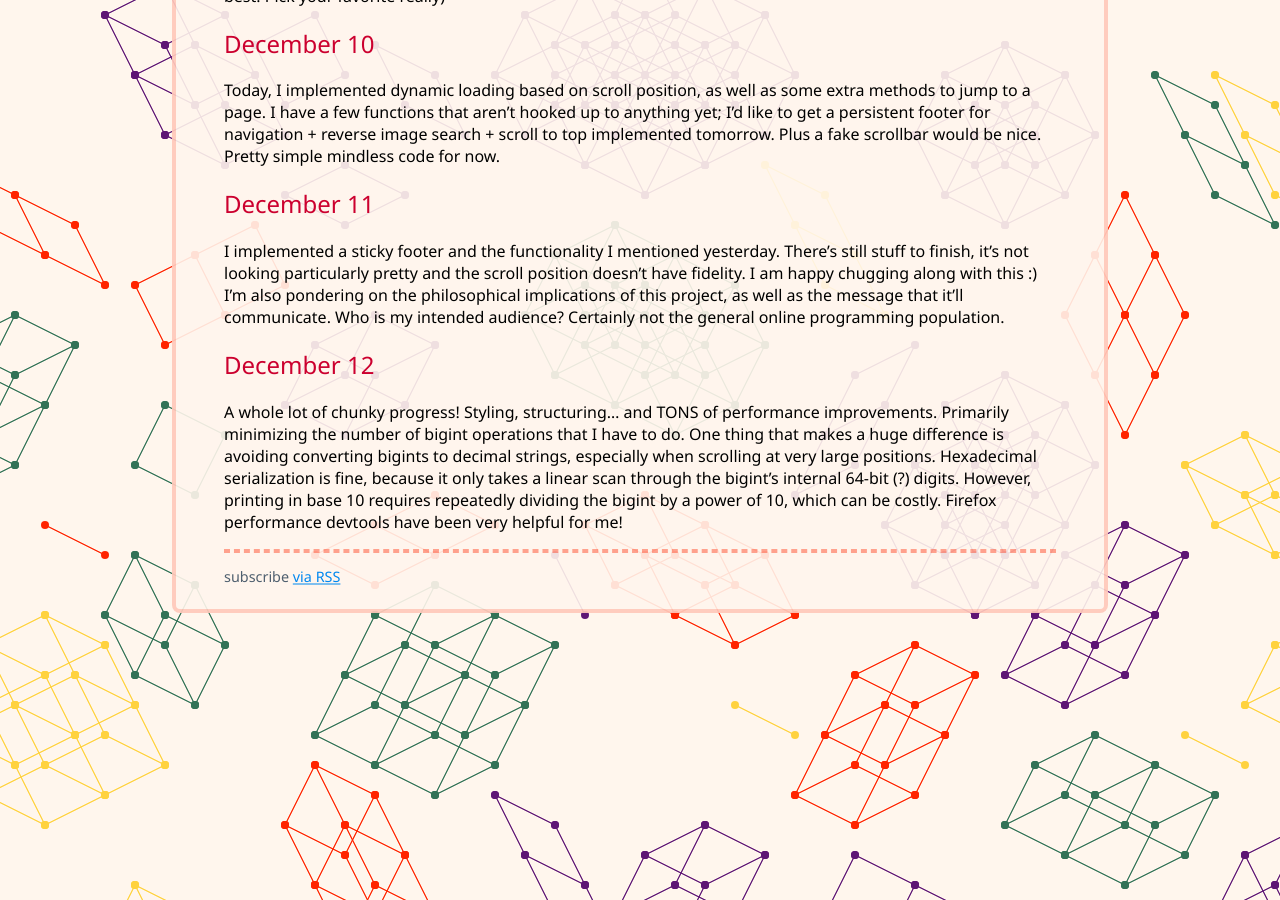
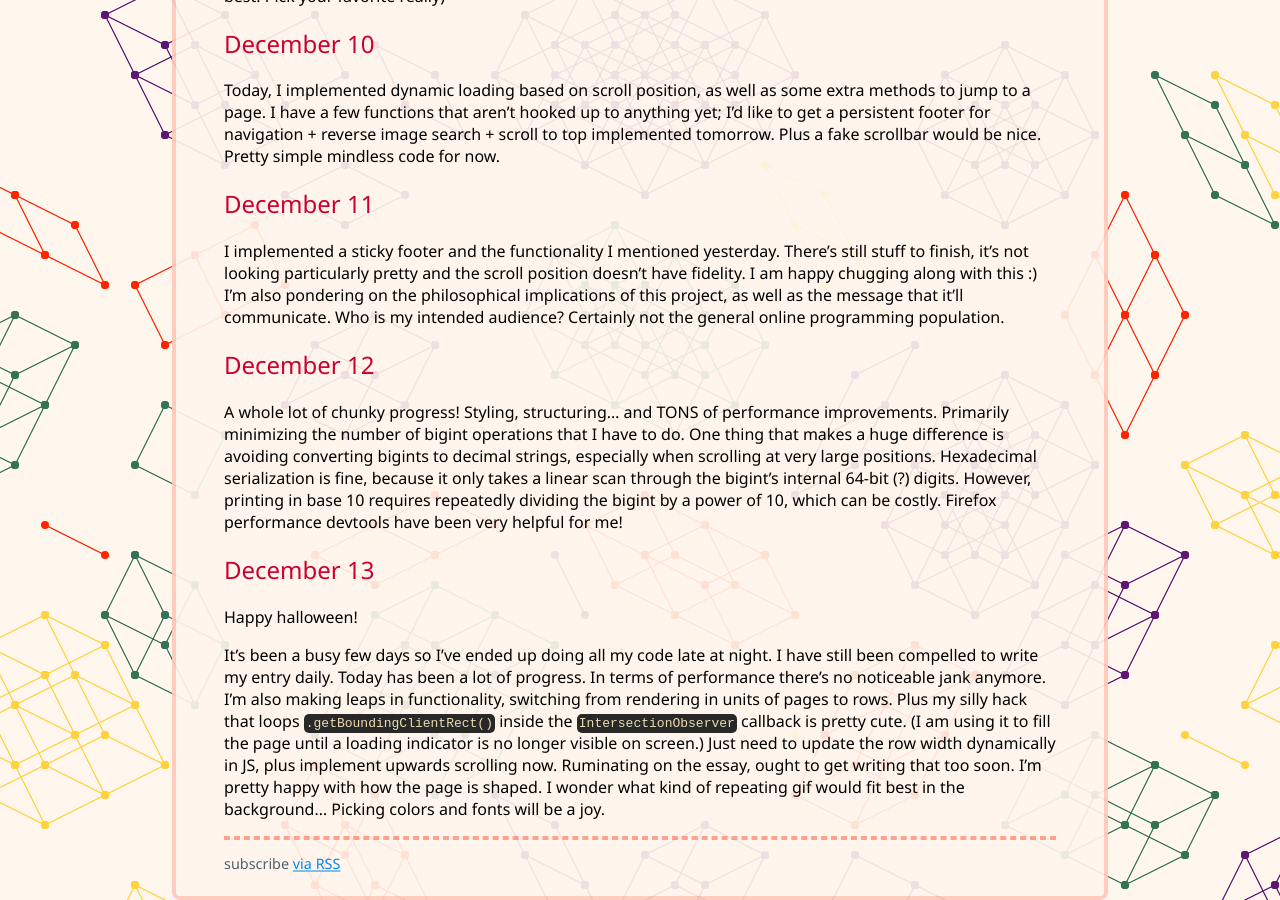
Before and after one commit to RocketRace/rocketrace.github.io, a Jekyll site: the page built from decadv-2024.md, in a window 1280 px wide and 900 px high, scrolled down 4232 px. Built offline with Jekyll 4.4.1, drawn with Linux system fonts in a browser that asks for light colours; formulas are drawn with MathJax 3.

Commit message:
December 13

```diff
--- a/decadv-2024.md
+++ b/decadv-2024.md
@@ -263,6 +263,21 @@ internal 64-bit (?) digits. However, printing in base 10 requires repeatedly
 dividing the bigint by a power of 10, which can be costly. Firefox performance
 devtools have been very helpful for me!
 
+## December 13
+Happy halloween!
+
+It's been a busy few days so I've ended up doing all my code late at night.
+I have still been compelled to write my entry daily. Today has been a lot of
+progress. In terms of performance there's no noticeable jank anymore. I'm also
+making leaps in functionality, switching from rendering in units of pages to
+rows. Plus my silly hack that loops `.getBoundingClientRect()` inside the
+`IntersectionObserver` callback is pretty cute. (I am using it to fill the
+page until a loading indicator is no longer visible on screen.) Just need to
+update the row width dynamically in JS, plus implement upwards scrolling now.
+Ruminating on the essay, ought to get writing that too soon. I'm pretty happy
+with how the page is shaped. I wonder what kind of repeating gif would fit
+best in the background... Picking colors and fonts will be a joy.
+
 [decadv]: https://eli.li/december-adventure
 [aoc]: https://adventofcode.com/
 [my aoc2023]: https://github.com/RocketRace/aoc2023
```
